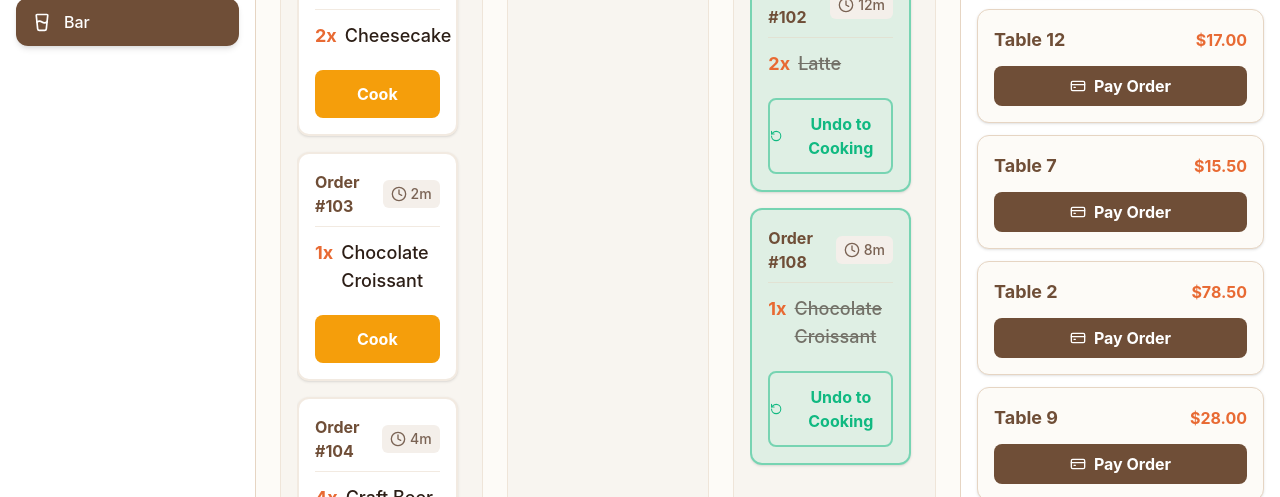
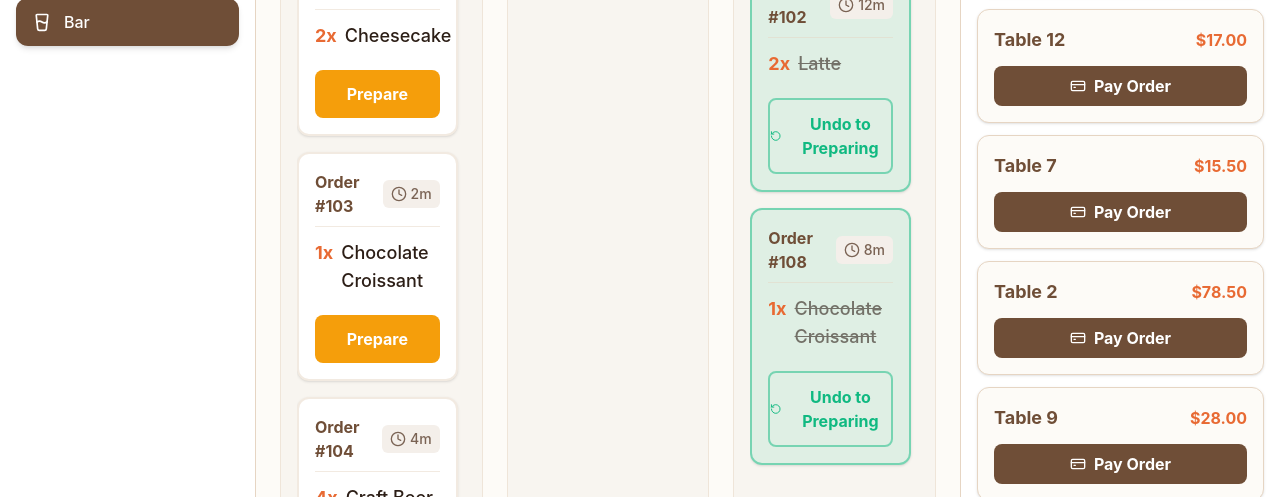
Before and after one commit to floatyserve/cafe-app, a React (Vite) app in the folder cafe-frontend/: page /bar in a window 1280 px wide. Shown: the part 210-707 px from the top of the page. Built offline with nearby package versions, Linux system fonts and the light colour scheme.

Commit message:
minor UX improvement

```diff
--- a/cafe-frontend/src/components/shared/KanbanItemCard.tsx
+++ b/cafe-frontend/src/components/shared/KanbanItemCard.tsx
@@ -1,5 +1,5 @@
 import { RotateCcw, Clock } from 'lucide-react';
-import type { OrderItem, ItemStatus } from '../../types';
+import type { OrderItem, ItemStatus, Category } from '../../types';
 import { cn } from '../../lib/utils';
 
 const CARD_STYLES: Record<ItemStatus, string> = {
@@ -12,7 +12,13 @@ const CARD_STYLES: Record<ItemStatus, string> = {
 const PRIMARY_BTN_BASE = "flex-1 text-white font-bold py-3 rounded-lg hover:opacity-90 transition-opacity";
 const UNDO_BTN_BASE = "p-3 border-2 border-cafe-secondary rounded-lg text-cafe-text-muted hover:bg-cafe-surface-hover transition-all flex justify-center items-center";
 
-interface KitchenItemCardProps {
+const CATEGORY_VERBS: Record<Category, { start: string, undo: string }> = {
+    MEAL: { start: 'Cook', undo: 'Undo to Cooking' },
+    DRINK: { start: 'Prepare', undo: 'Undo to Preparing' },
+    DESSERT: { start: 'Prepare', undo: 'Undo to Preparing' }
+};
+
+interface KanbanItemCardProps {
     orderId: number;
     item: OrderItem;
     createdAt: string;
@@ -20,12 +26,14 @@ interface KitchenItemCardProps {
     onUpdateStatus: (orderId: number, itemId: number, newStatus: ItemStatus) => void;
 }
 
-export default function KanbanItemCard({ orderId, item, createdAt, currentTime, onUpdateStatus }: KitchenItemCardProps) {
+export default function KanbanItemCard({ orderId, item, createdAt, currentTime, onUpdateStatus }: KanbanItemCardProps) {
 
     const start = new Date(createdAt).getTime();
     const diffMins = Math.floor((currentTime - start) / 60000);
     const timeText = diffMins < 1 ? 'Just now' : `${diffMins}m`;
     const isUrgent = diffMins >= 15;
+
+    const verbs = CATEGORY_VERBS[item.menuItem.category];
 
     return (
         <div className={cn(
@@ -65,7 +73,7 @@ export default function KanbanItemCard({ orderId, item, createdAt, currentTime,
                         onClick={() => onUpdateStatus(orderId, item.id, 'PREPARING')}
                         className={cn(PRIMARY_BTN_BASE, "bg-status-pending")}
                     >
-                        Cook
+                        {verbs.start}
                     </button>
                 )}
 
@@ -92,7 +100,7 @@ export default function KanbanItemCard({ orderId, item, createdAt, currentTime,
                         onClick={() => onUpdateStatus(orderId, item.id, 'PREPARING')}
                         className="flex-1 border-2 border-status-ready/50 text-status-ready font-bold py-3 rounded-lg hover:bg-status-ready/10 flex justify-center items-center gap-2 transition-colors"
                     >
-                        <RotateCcw className="size-icon-sm" /> Undo to Cooking
+                        <RotateCcw className="size-icon-sm" /> {verbs.undo}
                     </button>
                 )}
             </div>
```
